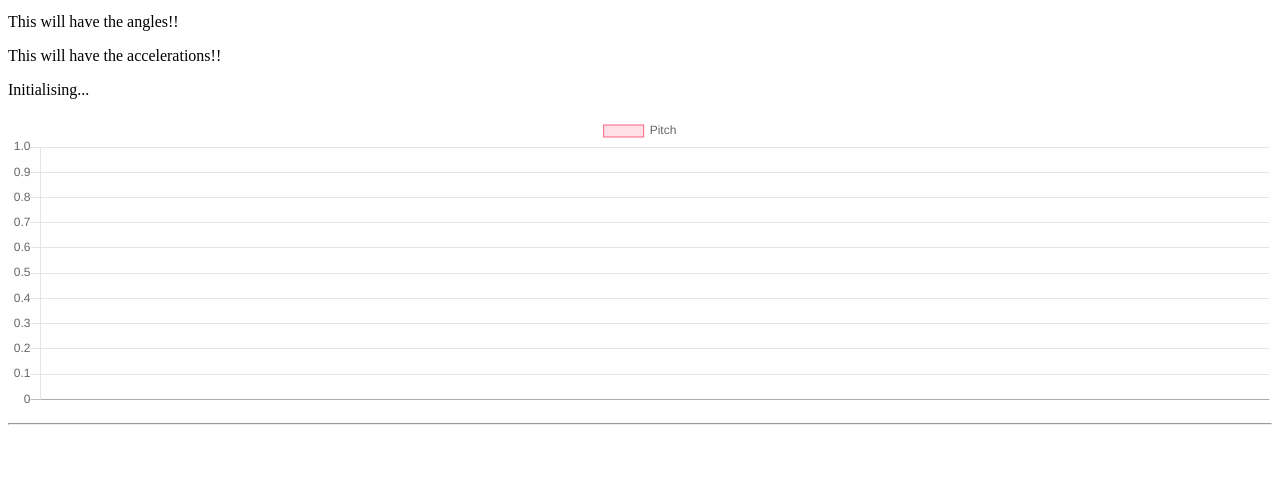
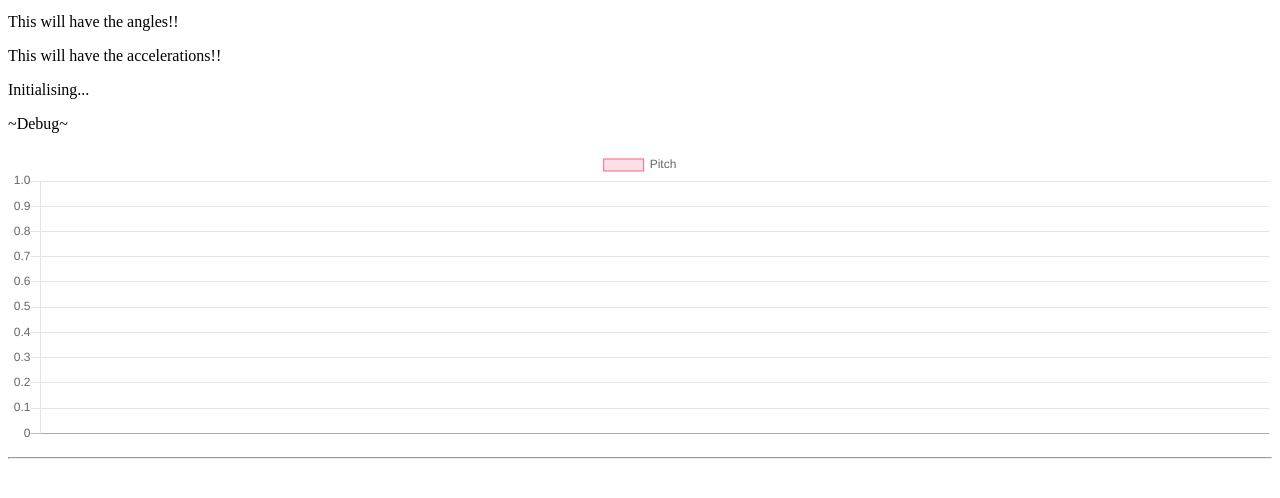
Before and after one commit to James-Rhodes/James-Rhodes.github.io, a plain HTML site: page index.html in a window 1280 px wide. Shown: the part 104-602 px from the top of the page. Drawn offline with nearby package versions, Linux system fonts and the light colour scheme.

Commit message:
Update index.html

```diff
--- a/index.html
+++ b/index.html
@@ -14,6 +14,7 @@
     <p id="angles">This will have the angles!!</p>
     <p id="acc">This will have the accelerations!!</p>
     <p id="gyro">This will have the gyro values!!</p>
+    <p id="debug">~Debug~</p>
     <div style="text-align:center; display:flex;
     flex-direction:row; justify-content: center; align-items: center;">
         <canvas id="Chart" style="width:50%; height:auto;"></canvas>
```
